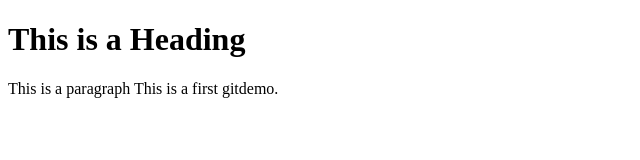
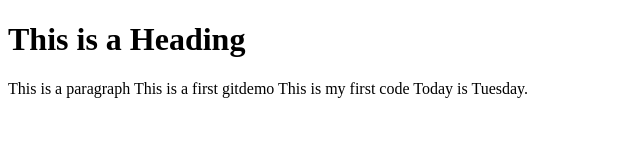
Before and after one commit to Gowthamsankar45/Gitdemo, a plain HTML site: page index.html in a window 1280 px wide. Shown: the whole page, without its empty margins (0-640 px from the left). Drawn offline with Linux system fonts and the light colour scheme.

Commit message:
3rd version

```diff
--- a/index.html
+++ b/index.html
@@ -7,7 +7,8 @@
 
 <h1>This is a Heading</h1>
 <p>This is a paragraph
-    This is a first gitdemo.</p>
-
+    This is a first gitdemo
+    This is my first code
+    Today is Tuesday.</p>
 </body>
 </html>
```
